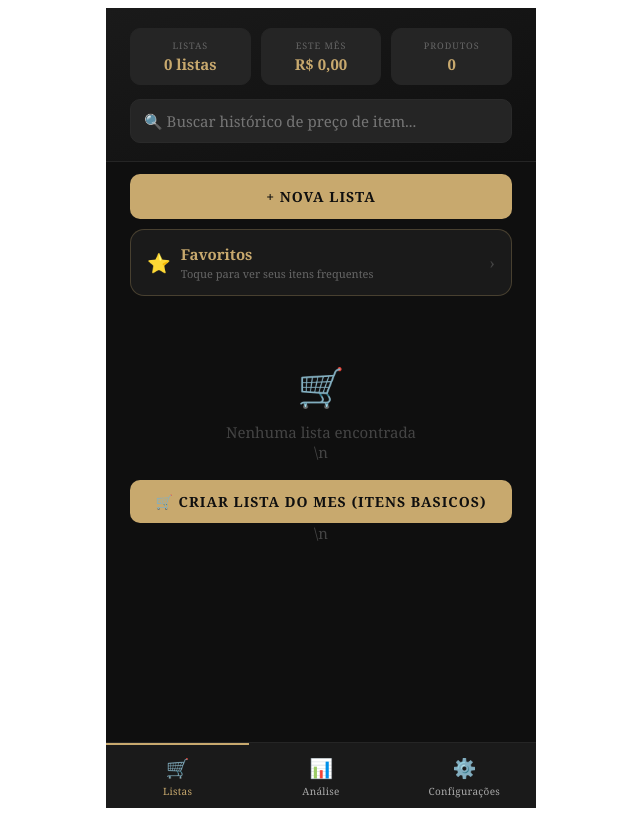
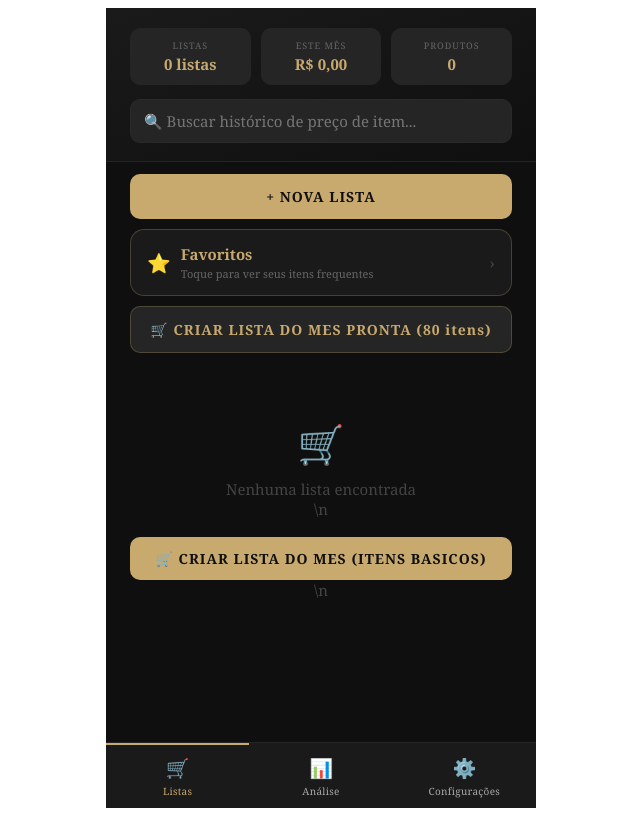
Before and after one commit to ffontinele/lista-compras-android, a React app: page / in a window 1280 px wide. Shown: the whole page, without its empty margins (319-959 px from the left). Built offline with nearby package versions, Linux system fonts and the light colour scheme; the HTML template or start-up script is replaced by a standard one.

Commit message:
feat: botao permanente da Lista do Mes na home + catalogo expandido para 80 itens

```diff
--- a/src/App.jsx
+++ b/src/App.jsx
@@ -698,7 +698,7 @@ export default function App() {
     return { arrow: currentPrice > lastPrice ? "up" : "down", pct, lastPrice };
   }
 
-  const CATALOG = ["Arroz", "Feijao", "Acucar", "Cafe", "Leite", "Pao frances", "Pao de forma", "Macarrao", "Oleo", "Azeite", "Sal", "Farinha de trigo", "Farinha de mandioca", "Ovos", "Carne moida", "Frango", "Linguica", "Queijo", "Manteiga", "Margarina", "Presunto", "Tomate", "Cebola", "Alho", "Batata", "Cenoura", "Banana", "Maca", "Laranja", "Limao", "Papel higienico", "Sabonete", "Shampoo", "Creme dental", "Detergente", "Sabao em po", "Sabao em barra", "Amaciante", "Agua sanitaria", "Esponja de louca", "Saco de lixo", "Papel toalha", "Absorvente", "Fralda", "Gas de cozinha", "Achocolatado", "Biscoito", "Farinha de milho", "Fermento em po", "Milho verde", "Molho de tomate"];
+  const CATALOG = ["Arroz", "Feijao", "Acucar", "Cafe", "Leite", "Pao frances", "Pao de forma", "Macarrao", "Oleo", "Azeite", "Sal", "Farinha de trigo", "Farinha de mandioca", "Ovos", "Carne moida", "Frango", "Linguica", "Queijo", "Manteiga", "Margarina", "Presunto", "Tomate", "Cebola", "Alho", "Batata", "Cenoura", "Banana", "Maca", "Laranja", "Limao", "Papel higienico", "Sabonete", "Shampoo", "Creme dental", "Detergente", "Sabao em po", "Sabao em barra", "Amaciante", "Agua sanitaria", "Esponja de louca", "Saco de lixo", "Papel toalha", "Absorvente", "Fralda", "Gas de cozinha", "Achocolatado", "Biscoito", "Farinha de milho", "Fermento em po", "Milho verde", "Molho de tomate", "Leite condensado", "Creme de leite", "Gelatina", "Tempero pronto", "Colorau", "Oregano", "Cheiro verde", "Abobora", "Abobrinha", "Chuchu", "Pepino", "Alface", "Couve", "Mamao", "Melancia", "Uva", "Morango", "Iogurte", "Requeijao", "Suco em po", "Desodorante", "Algodao", "Cotonete", "Desinfetante", "Inseticida", "Limpa vidros", "Multiuso", "Pano de chao", "Carvao"];
 
   function favKey(f) { return (f.name || "").toLowerCase() + "|" + (f.brand || "").toLowerCase(); }
 
@@ -1428,6 +1428,7 @@ export default function App() {
                 </div>
               )}
             </div>
+            <button onClick={createSeedList} style={{ ...primaryBtn, marginTop: 10, background: t.bg3, color: t.accent, border: `1px solid ${t.accentBorder}` }}>🛒 CRIAR LISTA DO MES PRONTA ({CATALOG.length} itens)</button>
 
           </div>
 
```
Also changed, not shown: 1 other file (tests, documents, lock files or other folders).
